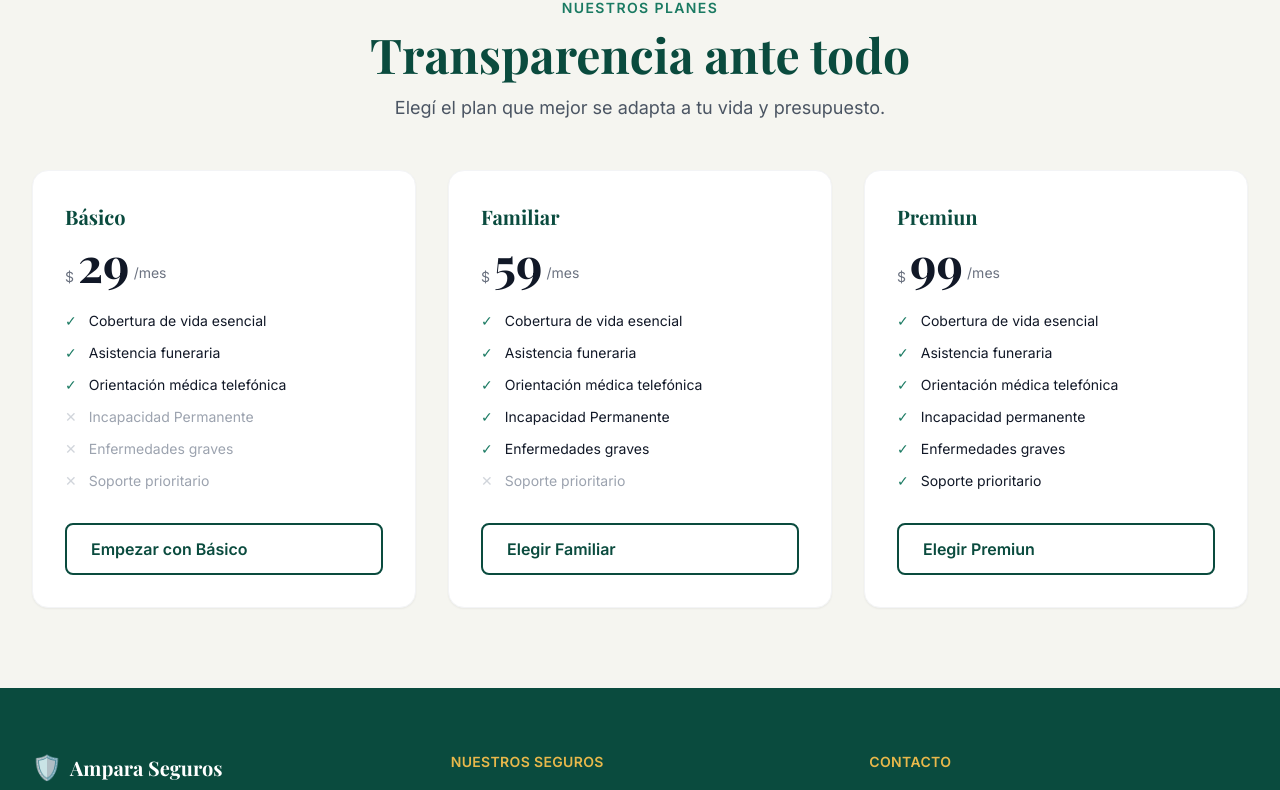
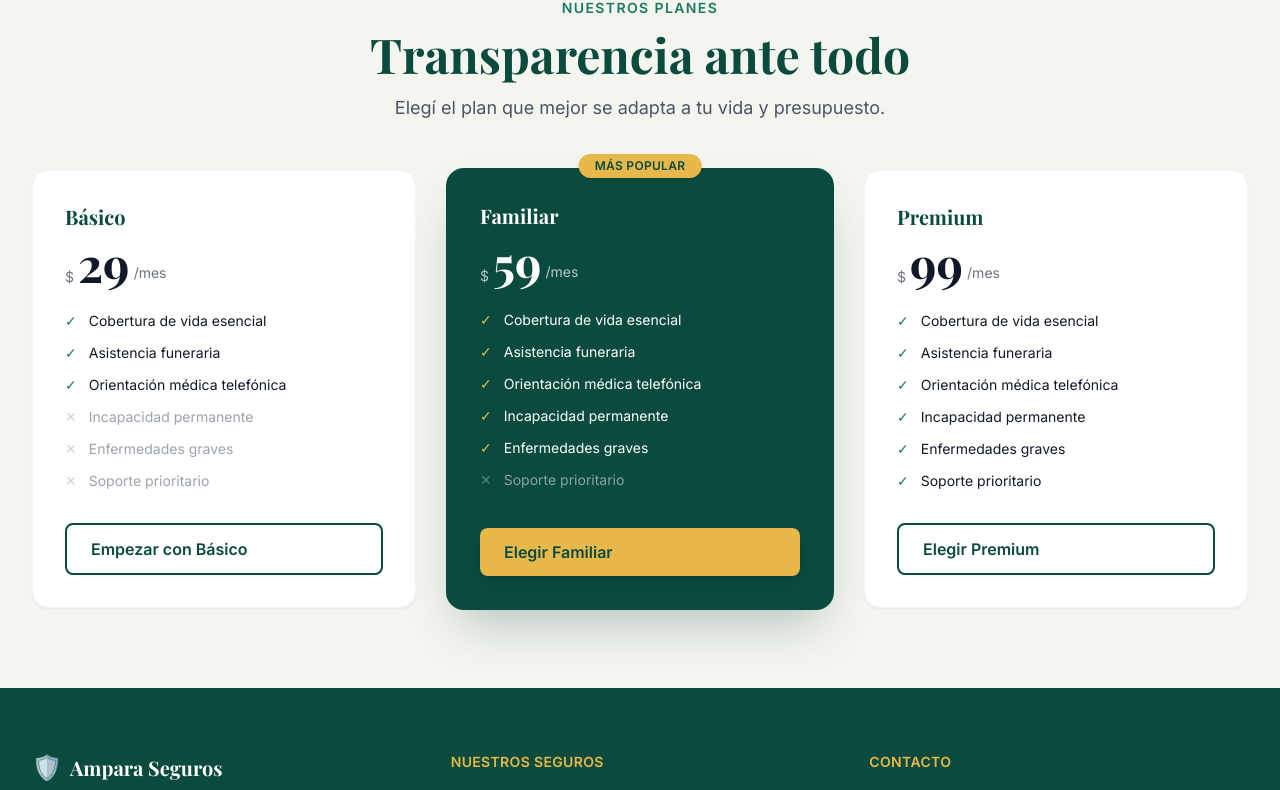
Before and after one commit to AlvaroJavier1/Proyecto-Ampara, a React (Vite) app: page /Proyecto-Ampara/planes in a window 1280 px wide. Shown: the part 581-1371 px from the top of the page. Built offline with nearby package versions, Linux system fonts and the light colour scheme.

Commit message:
feat(data): actualizar listado de planes y mejorar definición de tipos

```diff
--- a/src/data/plans.ts
+++ b/src/data/plans.ts
@@ -11,7 +11,7 @@ export const plans: PlanCardProps[] = [
         { text: 'Cobertura de vida esencial', included: true },
         { text: 'Asistencia funeraria', included: true },
         { text: 'Orientación médica telefónica', included: true },
-            { text: 'Incapacidad Permanente', included: false },
+        { text: 'Incapacidad permanente', included: false },
         { text: 'Enfermedades graves', included: false },
         { text: 'Soporte prioritario', included: false },
     ],
@@ -22,21 +22,22 @@ export const plans: PlanCardProps[] = [
     currency: '$',
     period: '/mes',
     ctaLabel: 'Elegir Familiar',
+    highlighted: true,
     features: [
         { text: 'Cobertura de vida esencial', included: true },
         { text: 'Asistencia funeraria', included: true },
         { text: 'Orientación médica telefónica', included: true },
-            { text: 'Incapacidad Permanente', included: true },
+        { text: 'Incapacidad permanente', included: true },
         { text: 'Enfermedades graves', included: true },
-            { text: 'Soporte prioritario', included: false }
+        { text: 'Soporte prioritario', included: false },
     ],
 },
 {
-        name: 'Premiun',
+    name: 'Premium',
     price: 99,
     currency: '$',
     period: '/mes',
-        ctaLabel: 'Elegir Premiun',
+    ctaLabel: 'Elegir Premium',
     features: [
         { text: 'Cobertura de vida esencial', included: true },
         { text: 'Asistencia funeraria', included: true },
@@ -45,5 +46,5 @@ export const plans: PlanCardProps[] = [
         { text: 'Enfermedades graves', included: true },
         { text: 'Soporte prioritario', included: true },
     ],
-    }
+},
 ]
--- a/src/types/index.ts
+++ b/src/types/index.ts
@@ -33,4 +33,5 @@ export interface ContactFormData {
     phone: string;
     service: string;
     message: string;
+    plan?: string;
 }
```
Lines whose indentation alone changed are shown as unchanged.
